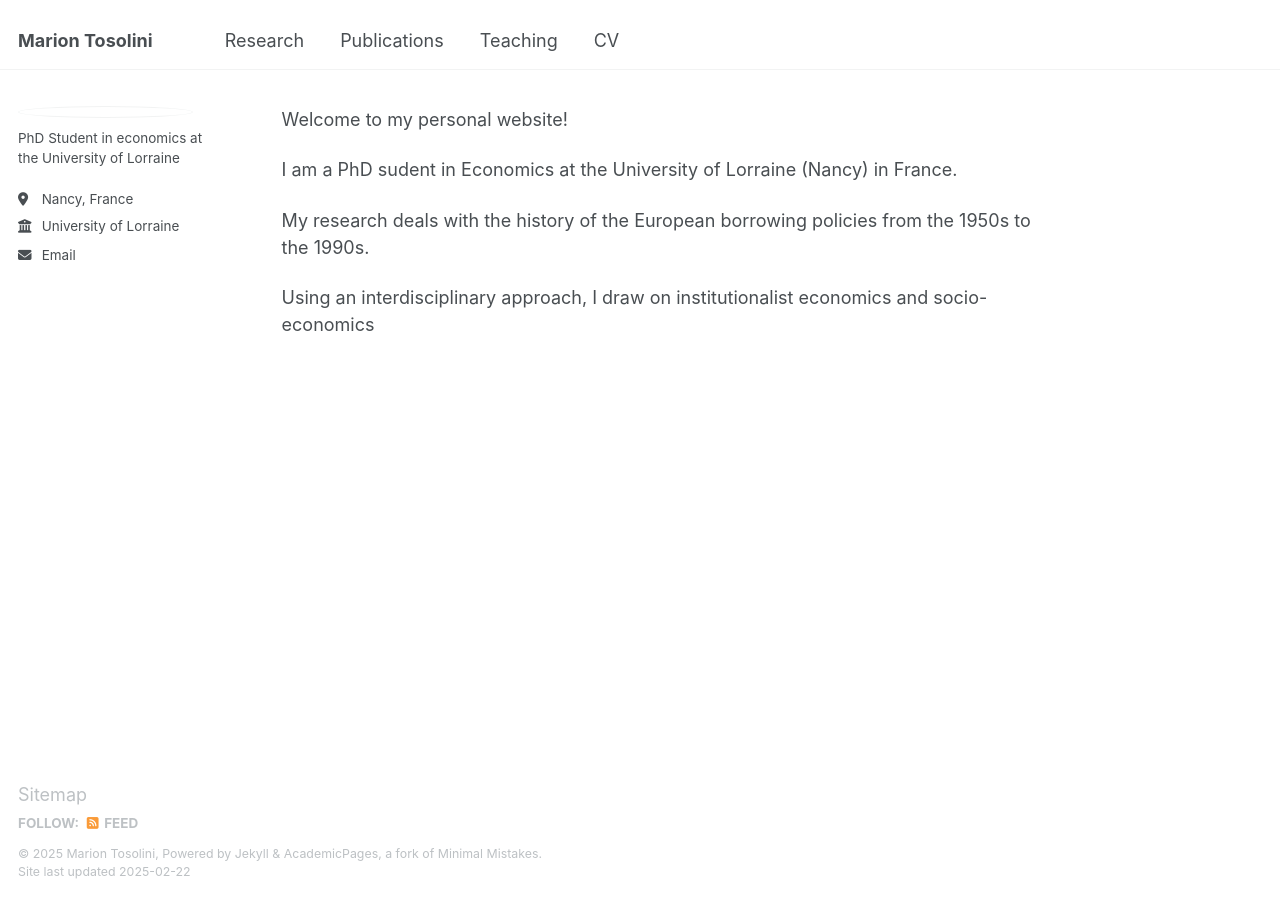
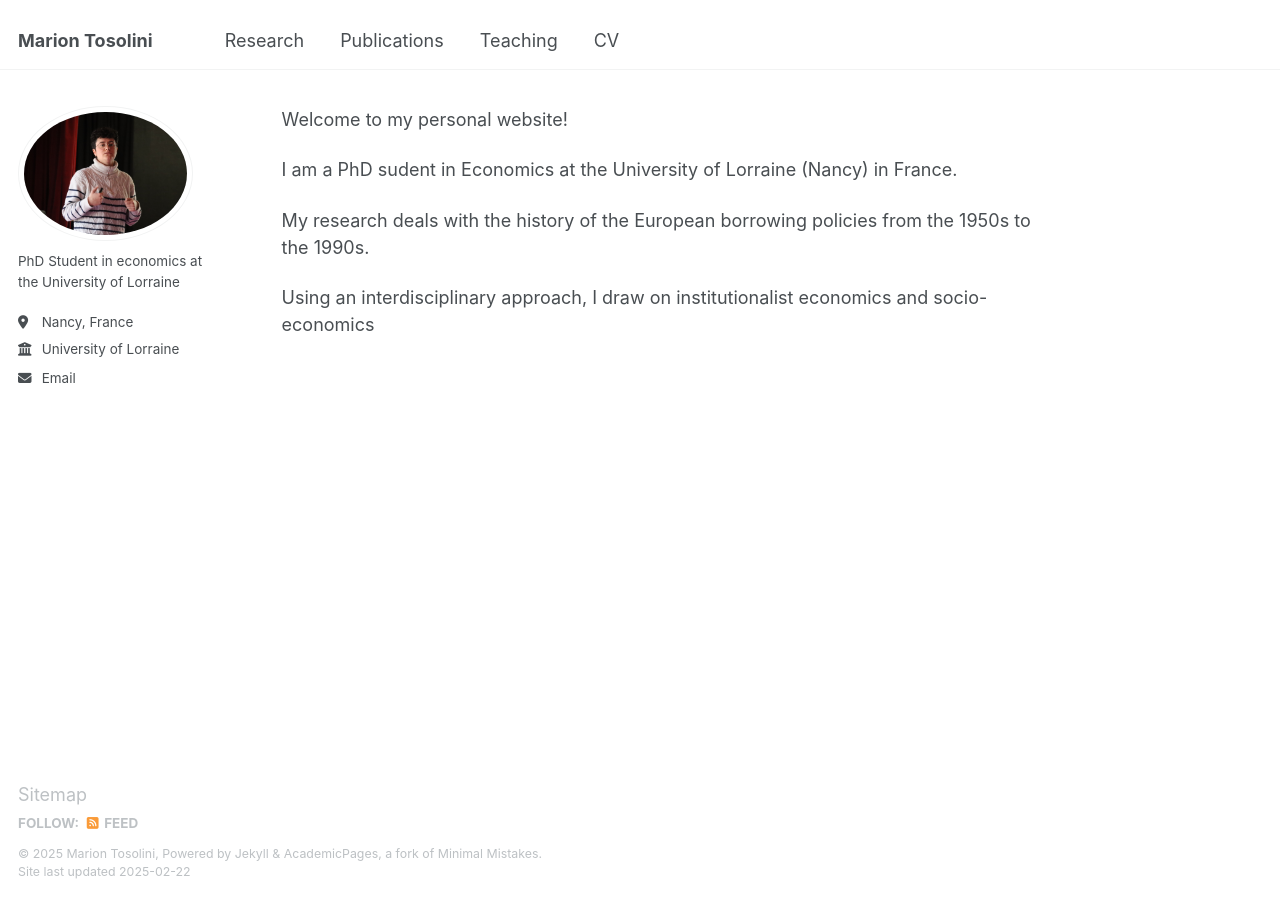
Before and after one commit to tosolini-marion/tosolini-marion.github.io, a Jekyll site: the page built from _pages/about.md, in a window 1280 px wide. Built offline with Jekyll 4.4.1, drawn with Linux system fonts in a browser that asks for light colours.

Commit message:
Update _config.yml

```diff
--- a/_config.yml
+++ b/_config.yml
@@ -22,7 +22,7 @@ repository               : "mariontoso/tosolini-marion.github.io"
 #               Additional customization can be done by editing /_includes/author-profile.html
 author:
   # Biographic information
-  avatar           : "/tosolini-marion/images/tosolini_marion.JPG"
+  avatar           : "https://mariontoso.github.io/tosolini-marion/images/tosolini_marion.JPG"
   name             : ""
   bio              : "PhD Student in economics at the University of Lorraine"
   location         : "Nancy, France"
```
